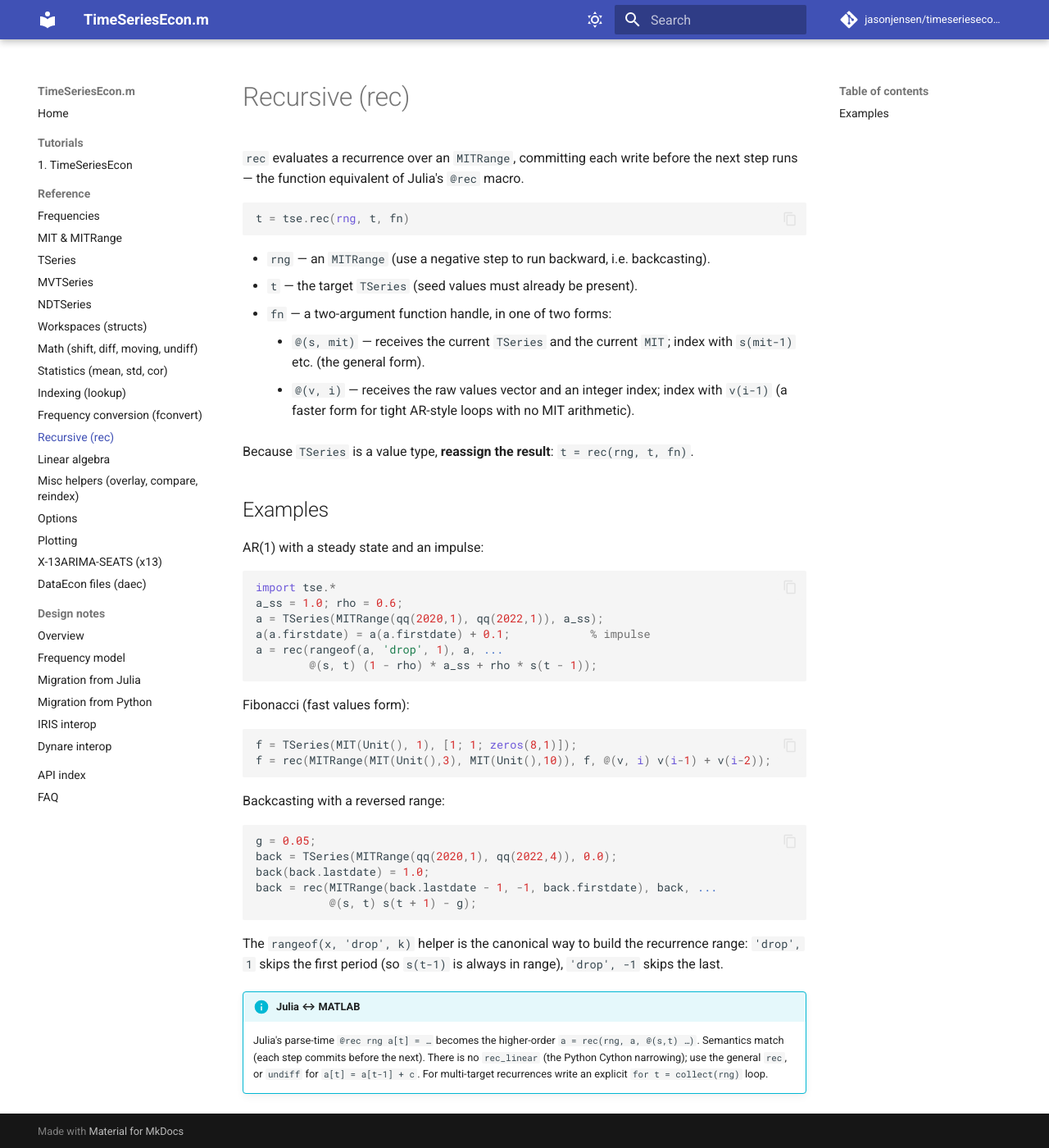
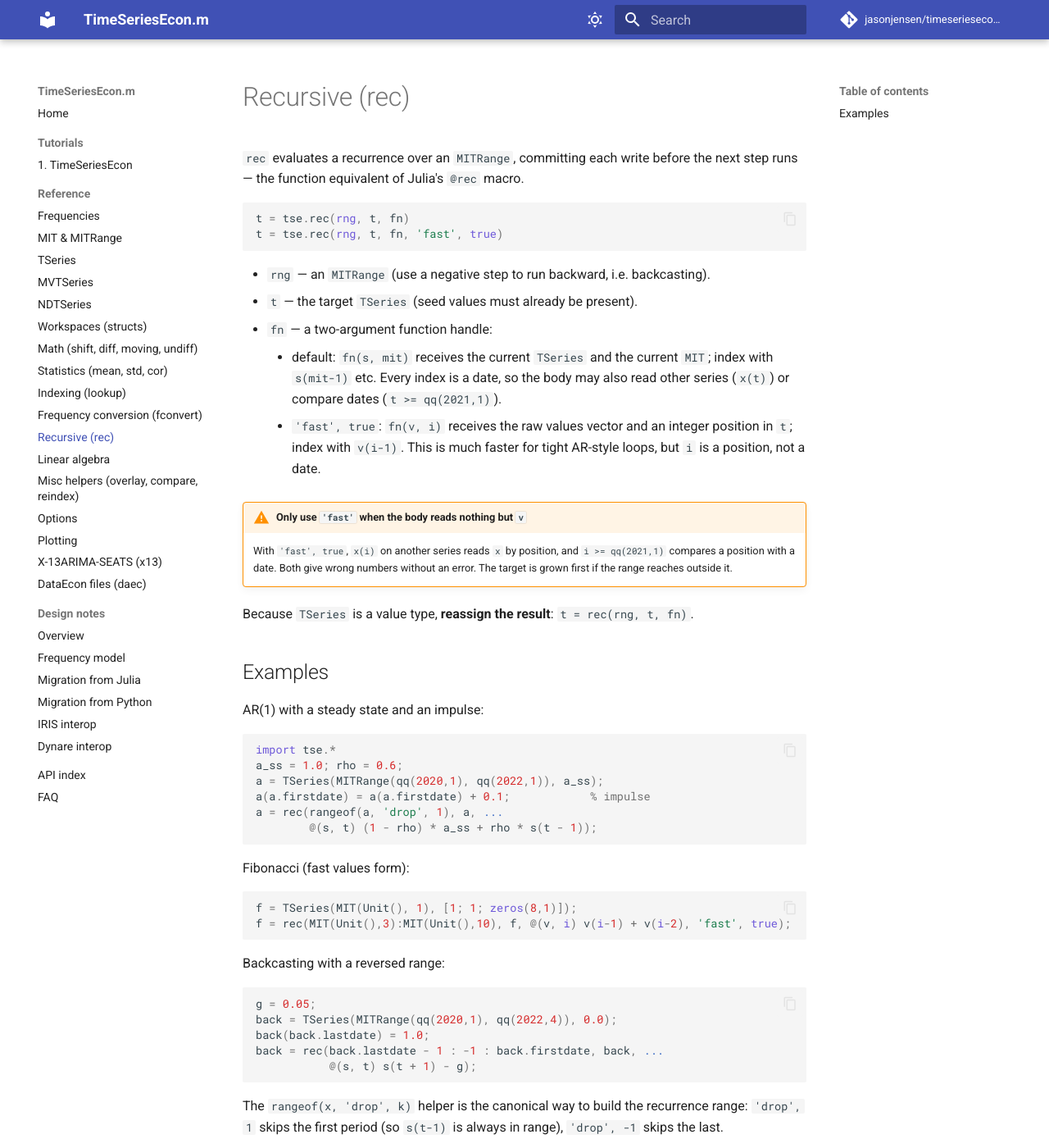
Before and after one commit to jasonjensen/TimeSeriesEcon.m, an MkDocs documentation site: the page built from docs/reference/recursive.md, in a window 1280 px wide and 1400 px high. Shown: the whole window at 82% size. Built offline with MkDocs 1.6.1 and Material for MkDocs 9.7.7, drawn with Linux system fonts in a browser that asks for light colours; comment, search, counter and statistics services are not loaded.

Commit message:
Fix MIT step colon, make rec date-safe, add MVTSeries hcat
- a:step:b on MIT passed the step last to MITRange and always errored.
- rec no longer probes the fn(v, i) fast path automatically; it passed
  integer positions, so other series indexed inside fn were read by
  position and MIT comparisons were wrong, with no error. The fast path
  is now opt-in via rec(..., 'fast', true) and grows the target first.
- New hcat(x, 'name', val, ...) for adding columns (TSeries, scalar or
  vector; also MVTSeries args), matching Julia's hcat(x; name=val). The
  dot-assignment error now points to it.
- Dot access to firstdate/colnames/values warns when a column has the
  same name (tseries:shadowedColumn).

Co-Authored-By: Claude Opus 5.5 <noreply@anthropic.com>
Claude-Session: https://claude.ai/code/session_01LsQCKsGmLgGsFGifyTRtex

````diff
--- a/docs/reference/recursive.md
+++ b/docs/reference/recursive.md
@@ -5,15 +5,23 @@ next step runs — the function equivalent of Julia's `@rec` macro.
 
 ```matlab
 t = tse.rec(rng, t, fn)
+t = tse.rec(rng, t, fn, 'fast', true)
 ```
 
 - `rng` — an `MITRange` (use a negative step to run backward, i.e. backcasting).
 - `t` — the target `TSeries` (seed values must already be present).
-- `fn` — a two-argument function handle, in one of two forms:
-    - `@(s, mit)` — receives the current `TSeries` and the current `MIT`; index
-      with `s(mit-1)` etc. (the general form).
-    - `@(v, i)` — receives the raw values vector and an integer index; index with
-      `v(i-1)` (a faster form for tight AR-style loops with no MIT arithmetic).
+- `fn` — a two-argument function handle:
+    - default: `fn(s, mit)` receives the current `TSeries` and the current `MIT`;
+      index with `s(mit-1)` etc. Every index is a date, so the body may also read
+      other series (`x(t)`) or compare dates (`t >= qq(2021,1)`).
+    - `'fast', true`: `fn(v, i)` receives the raw values vector and an integer
+      position in `t`; index with `v(i-1)`. This is much faster for tight AR-style
+      loops, but `i` is a position, not a date.
+
+!!! warning "Only use `'fast'` when the body reads nothing but `v`"
+    With `'fast', true`, `x(i)` on another series reads `x` by position, and
+    `i >= qq(2021,1)` compares a position with a date. Both give wrong numbers
+    without an error. The target is grown first if the range reaches outside it.
 
 Because `TSeries` is a value type, **reassign the result**: `t = rec(rng, t, fn)`.
 
@@ -34,7 +42,7 @@ Fibonacci (fast values form):
 
 ```matlab
 f = TSeries(MIT(Unit(), 1), [1; 1; zeros(8,1)]);
-f = rec(MITRange(MIT(Unit(),3), MIT(Unit(),10)), f, @(v, i) v(i-1) + v(i-2));
+f = rec(MIT(Unit(),3):MIT(Unit(),10), f, @(v, i) v(i-1) + v(i-2), 'fast', true);
 ```
 
 Backcasting with a reversed range:
@@ -43,7 +51,7 @@ Backcasting with a reversed range:
 g = 0.05;
 back = TSeries(MITRange(qq(2020,1), qq(2022,4)), 0.0);
 back(back.lastdate) = 1.0;
-back = rec(MITRange(back.lastdate - 1, -1, back.firstdate), back, ...
+back = rec(back.lastdate - 1 : -1 : back.firstdate, back, ...
            @(s, t) s(t + 1) - g);
 ```
 
````
Also changed, not shown: docs/reference/mvtseries.md (+18 -0 lines), 7 other files.
